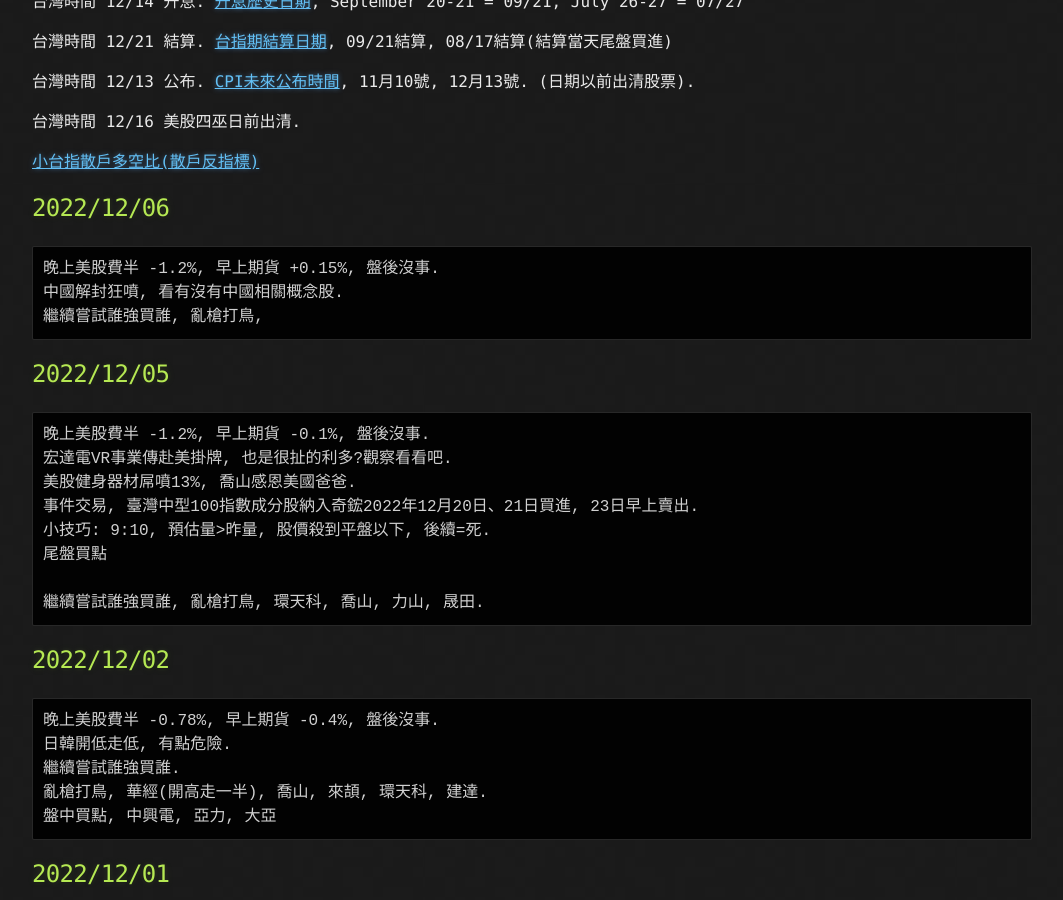
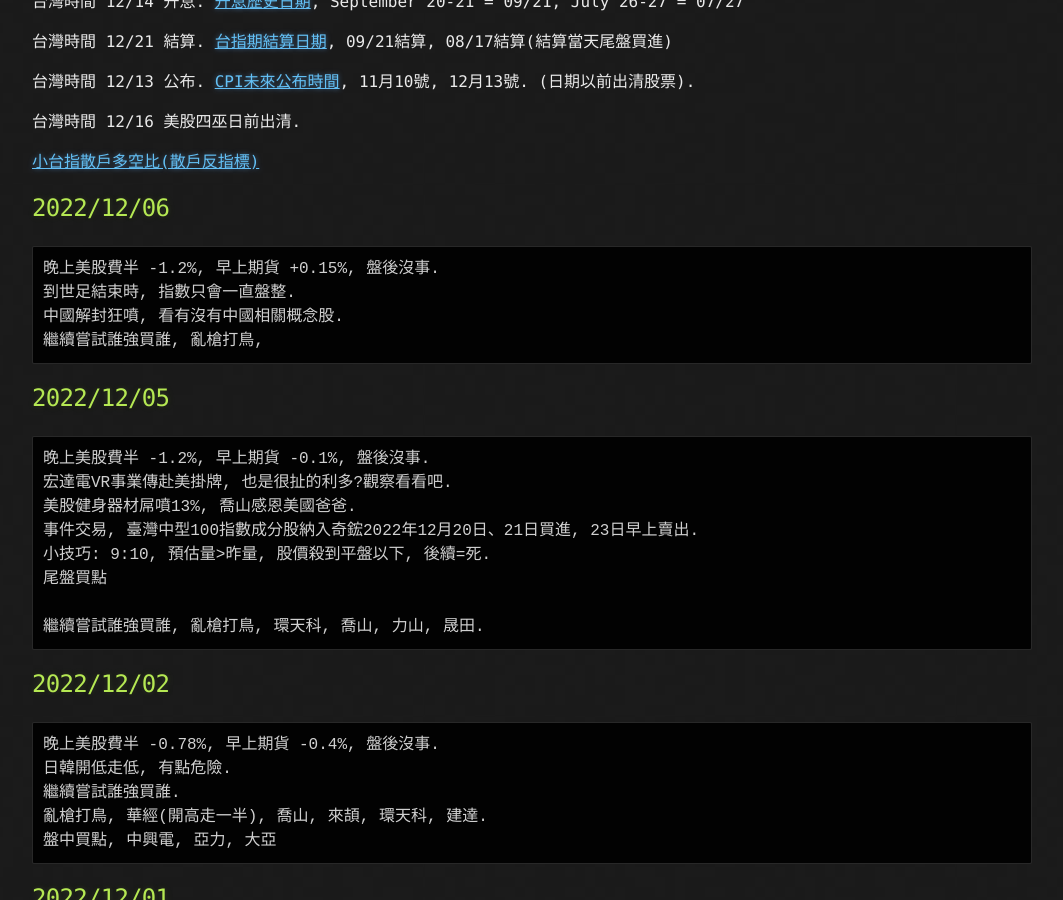
Before and after one commit to lepg5487/Stock_God, a Jekyll site: the page built from index.md, in a window 1280 px wide and 900 px high, scrolled down 348 px. Shown: the whole window, without its empty margins (108-1171 px from the left). Built offline with Jekyll 4.4.1, drawn with Linux system fonts in a browser that asks for light colours; our own code applies the rules of GitHub Pages for plain Markdown files.

Commit message:
Update index.md

````diff
--- a/index.md
+++ b/index.md
@@ -19,6 +19,7 @@ layout: testlayouts
 ## 2022/12/06
 ```
 晚上美股費半 -1.2%, 早上期貨 +0.15%, 盤後沒事.
+到世足結束時, 指數只會一直盤整.
 中國解封狂噴, 看有沒有中國相關概念股.
 繼續嘗試誰強買誰, 亂槍打鳥,
 ```
````
